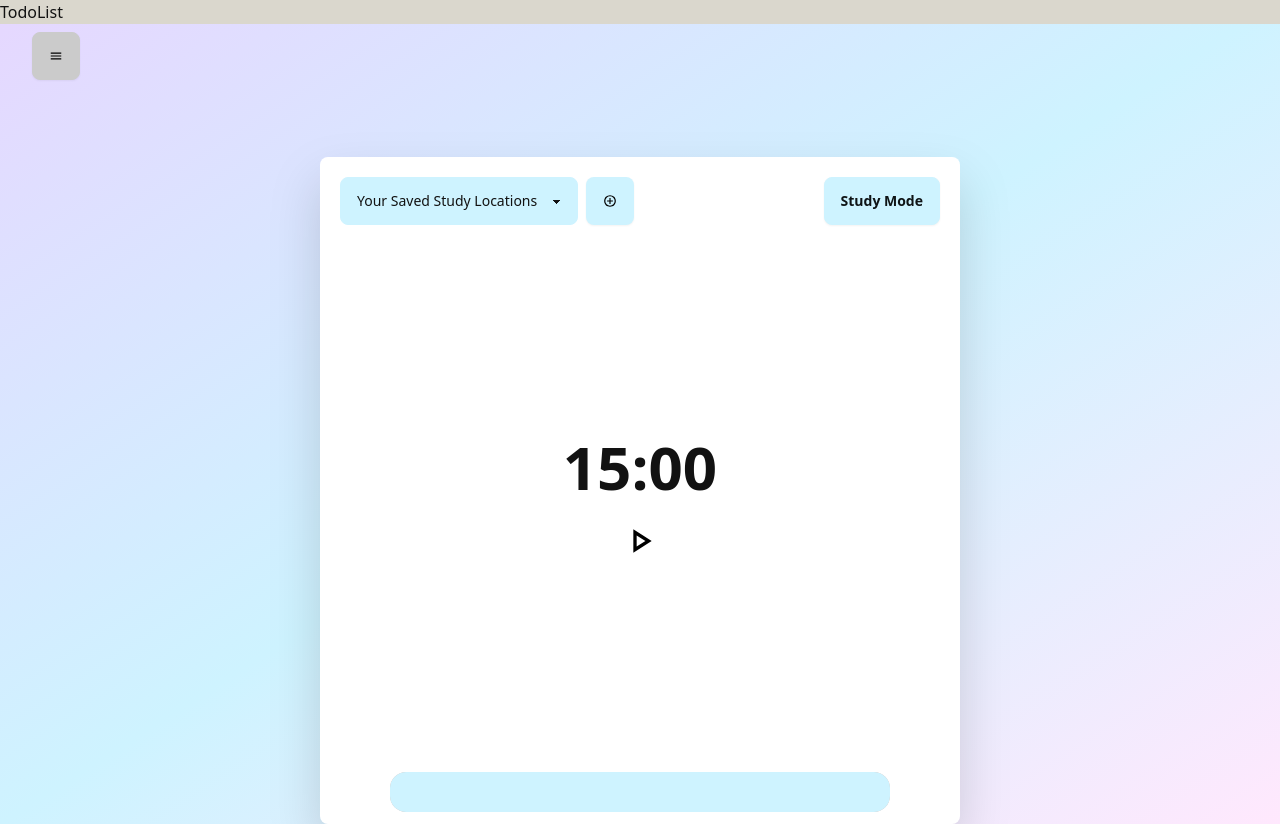
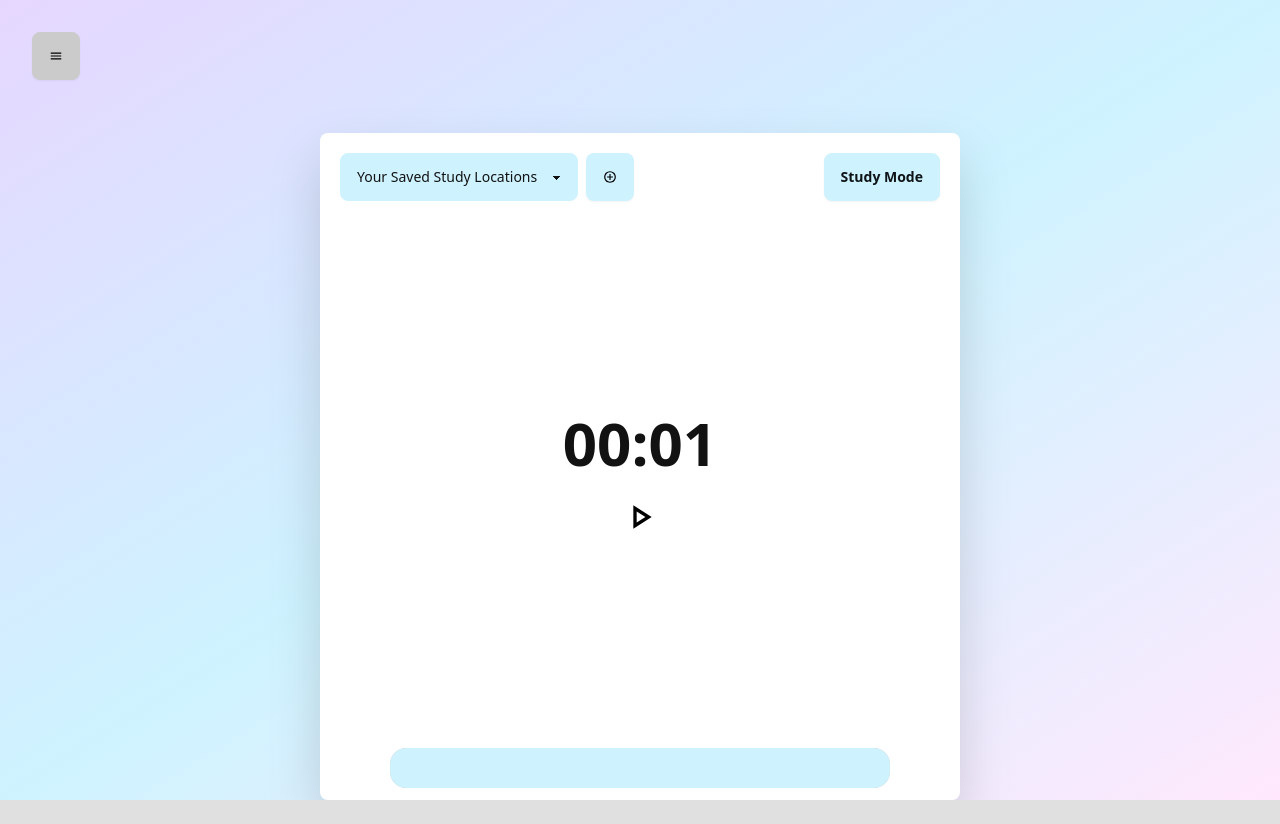
Before and after one commit to IsaacAu11/CM12005-group-cw, a SvelteKit app in the folder src/studyapp/: page / in a window 1280 px wide. After the commit the page ends 800 px from the top, so only its background shows below. Built offline with nearby package versions, Linux system fonts and the light colour scheme.

Commit message:
refactor(timer, reflection): state is now managed by home_page refactor(location_selector): Rename

```diff
--- a/src/studyapp/src/components/LocationDropdown.svelte
+++ b/src/studyapp/src/components/LocationSelector.svelte
@@ -1,4 +1,5 @@
 <script lang="ts">
+    export let showCreateButton: boolean;
 	export let savedLocations: string[];
 	export let selectedLocation: string;
 	export let onOpen: () => void;
@@ -17,7 +18,9 @@
 			<option value={location} on:click={() => (selectedLocation = location)}>{location}</option>
 		{/each}
 	</select>
+    {#if showCreateButton}
 	<button class="btn btn-accent aspect-square border-transparent" on:click={onOpen}>
 		<img class="h-8" src={create} alt="create icon" />
 	</button>
+    {/if}
 </div>
--- a/src/studyapp/src/components/Reflection.svelte
+++ b/src/studyapp/src/components/Reflection.svelte
@@ -1,16 +1,9 @@
 <script lang="ts">
-	export let reflectionComplete = false;
+	export let onSubmit: (productivity: number, mood: number) => void;
 
 	import { fade } from 'svelte/transition';
-	import { onDestroy } from 'svelte';
 
-	let submitting = false;
-
-	onDestroy(async () => {
-		// resets page
-		reflectionComplete = false;
-		submitting = false;
-	});
+	let loadingSubmit = false;
 
 	let productivty: number = 0;
 	let mood: number = 0;
@@ -21,12 +14,7 @@
 
 	async function validateAndSubmit() {
 		if (inRange(productivty, 0, 10) && inRange(mood, 0, 5)) {
-			submitting = true;
-			await new Promise((r) => setTimeout(r, 500));
-			// TODO: Insert new location into database
-			// console.log('Productivity:', productivty);
-			// console.log('Mood:', mood);
-			reflectionComplete = true;
+			onSubmit(productivty, mood);
 		}
 	}
 </script>
@@ -93,7 +81,7 @@
 		</div>
 	</div>
 
-	{#if submitting}
+	{#if loadingSubmit}
 		<span class="loading loading-dots loading-lg text-primary"></span>
 	{/if}
 	<button class="btn w-1/2" on:click={() => validateAndSubmit()}>Submit</button>
--- a/src/studyapp/src/components/Timer.svelte
+++ b/src/studyapp/src/components/Timer.svelte
@@ -1,15 +1,15 @@
 <script lang="ts">
 	export let inStudyMode: boolean;
 	export let timerStarted = false;
-	export let timerComplete = false;
+    export let onComplete: (durationMinutes: number) => void;
 
-	import { fade } from 'svelte/transition';
-	import play from '$lib/assets/play.svg';
-	import pause from '$lib/assets/pause.svg';
+    import play from '$lib/assets/play.svg';
+    import pause from '$lib/assets/pause.svg';
 	import { onMount } from 'svelte';
+    import { fade } from 'svelte/transition';
 
-	let durationMinutes = 15; // NOTE: Based on user settings
-	// let durationMinutes = 0.02; // TESTING
+	// let durationMinutes = 15; // NOTE: Based on user settings
+	let durationMinutes = 0.02; // TESTING
 
 	if (!inStudyMode) {
 		durationMinutes = 5; // NOTE: Based on user settings
@@ -22,14 +22,13 @@
 	function resetTimer() {
 		remainingTimeMs = durationMs;
 		isPaused = true;
-		timerComplete = false;
 		timerStarted = false;
 	}
 
 	onMount(() => {
         resetTimer();
 		let lastTime = Date.now();
-		setInterval(() => {
+		const timer = setInterval(() => {
 			let currentTime = Date.now();
 			if (!isPaused) {
 				remainingTimeMs = Math.max(0, remainingTimeMs - (currentTime - lastTime));
@@ -44,7 +43,8 @@
 			}
 
 			if (remainingTimeMs === 0) {
-				timerComplete = true;
+                onComplete(durationMinutes);
+                clearInterval(timer);
 			}
 		});
 	});
--- a/src/studyapp/src/routes/+page.svelte
+++ b/src/studyapp/src/routes/+page.svelte
@@ -1,22 +1,23 @@
 <script lang="ts">
 	import { onMount } from 'svelte';
 	import { fade } from 'svelte/transition';
-    import Timer from '../components/Timer.svelte';
+	import Timer from '../components/Timer.svelte';
 	import Reflection from '../components/Reflection.svelte';
-	import TodoList from '../components/TodoList.svelte';
 	import NewLocationModal from '../components/NewLocationModal.svelte';
-	import LocationDropdown from '../components/LocationDropdown.svelte';
+	import LocationSelector from '../components/LocationSelector.svelte';
+	// import TodoList from '../components/TodoList.svelte';
 
 	let inStudyMode: boolean = true;
 
-	let timerStarted: boolean = false;
-	let timerComplete: boolean = false;
+	let timerStarted: boolean = false; // Set by Timer child component
 
-	let reflectionComplete: boolean = false;
+	let showReflection: boolean = false;
 
 	let locationModalOpen = false;
 	let savedLocations: string[] = [];
 	let selectedLocation: string = '';
+
+	let studyDurationMinutes: number;
 
 	function toggleStudyMode() {
 		inStudyMode = !inStudyMode;
@@ -34,9 +35,9 @@
 	}
 </script>
 
-<layer>
-	<TodoList />
-</layer>
+<!-- <layer> -->
+<!-- 	<TodoList /> -->
+<!-- </layer> -->
 <layer>
 	<div class="h-screen flex flex-col items-center justify-end drop-shadow-2xl">
 		<div class="pt-5 pl-5 pr-5 w-1/2 h-5/6 rounded-lg {bgColor}">
@@ -47,7 +48,8 @@
 					in:fade={{ delay: 500, duration: 150 }}
 					out:fade={{ delay: 50, duration: 250 }}
 				>
-					<LocationDropdown
+					<LocationSelector
+						showCreateButton={true}
 						{savedLocations}
 						{selectedLocation}
 						onOpen={() => (locationModalOpen = true)}
@@ -59,12 +61,25 @@
 					{/if}
 				</div>
 			{/if}
-			{#if !timerComplete || (timerComplete && reflectionComplete)}
+			{#if !showReflection }
 				{#key inStudyMode}
-					<Timer {inStudyMode} bind:timerStarted bind:timerComplete />
+					<Timer
+						{inStudyMode}
+						bind:timerStarted
+						onComplete={(durationMinutes) => {
+							showReflection = true;
+							studyDurationMinutes = durationMinutes;
+						}}
+					/>
 				{/key}
 			{:else}
-				<Reflection bind:reflectionComplete />
+				<Reflection
+					onSubmit={(productivity, mood) => {
+						showReflection = false;
+						console.log(productivity, mood, studyDurationMinutes);
+						studyDurationMinutes = 0;
+					}}
+				/>
 			{/if}
 		</div>
 	</div>
```
